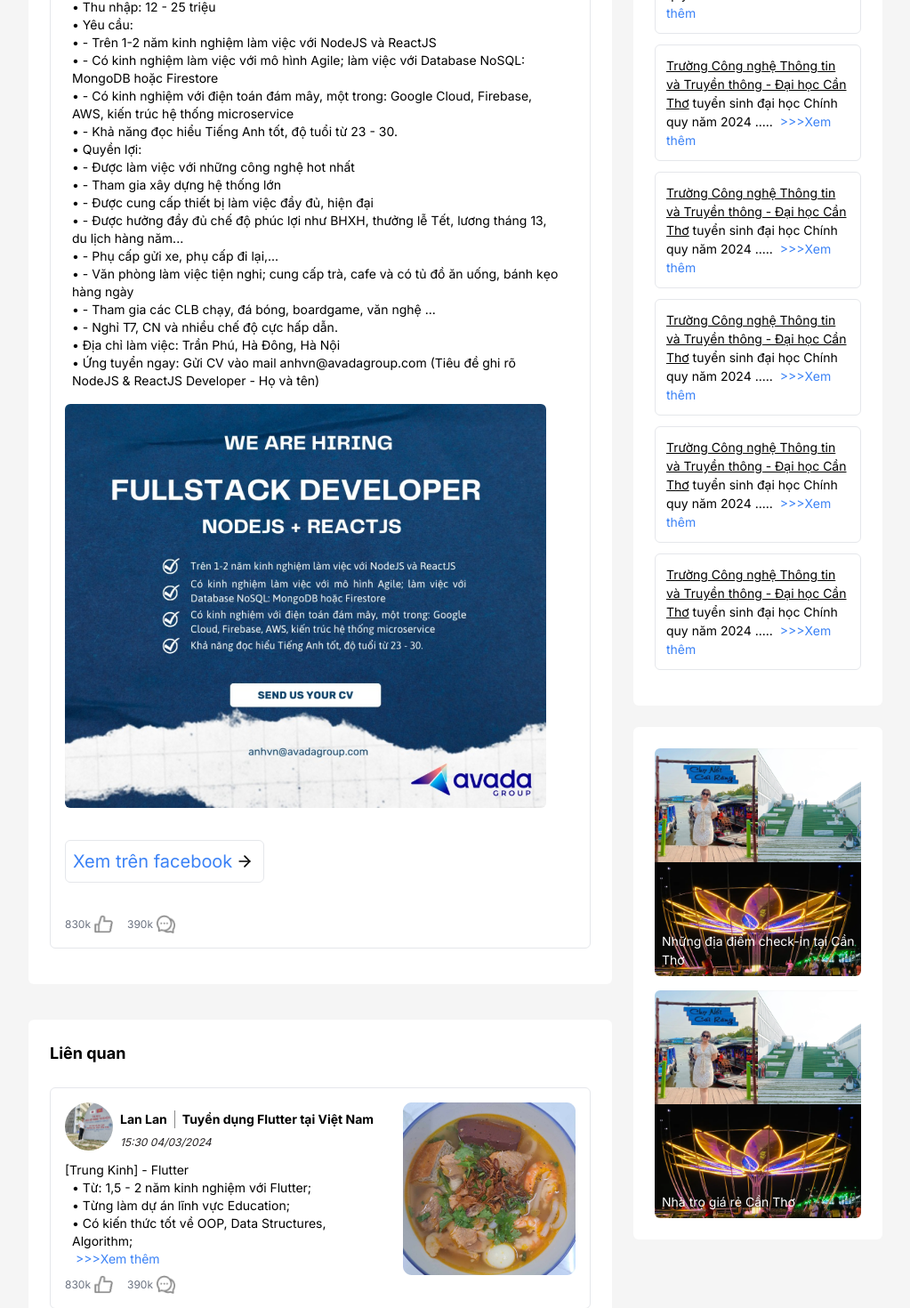
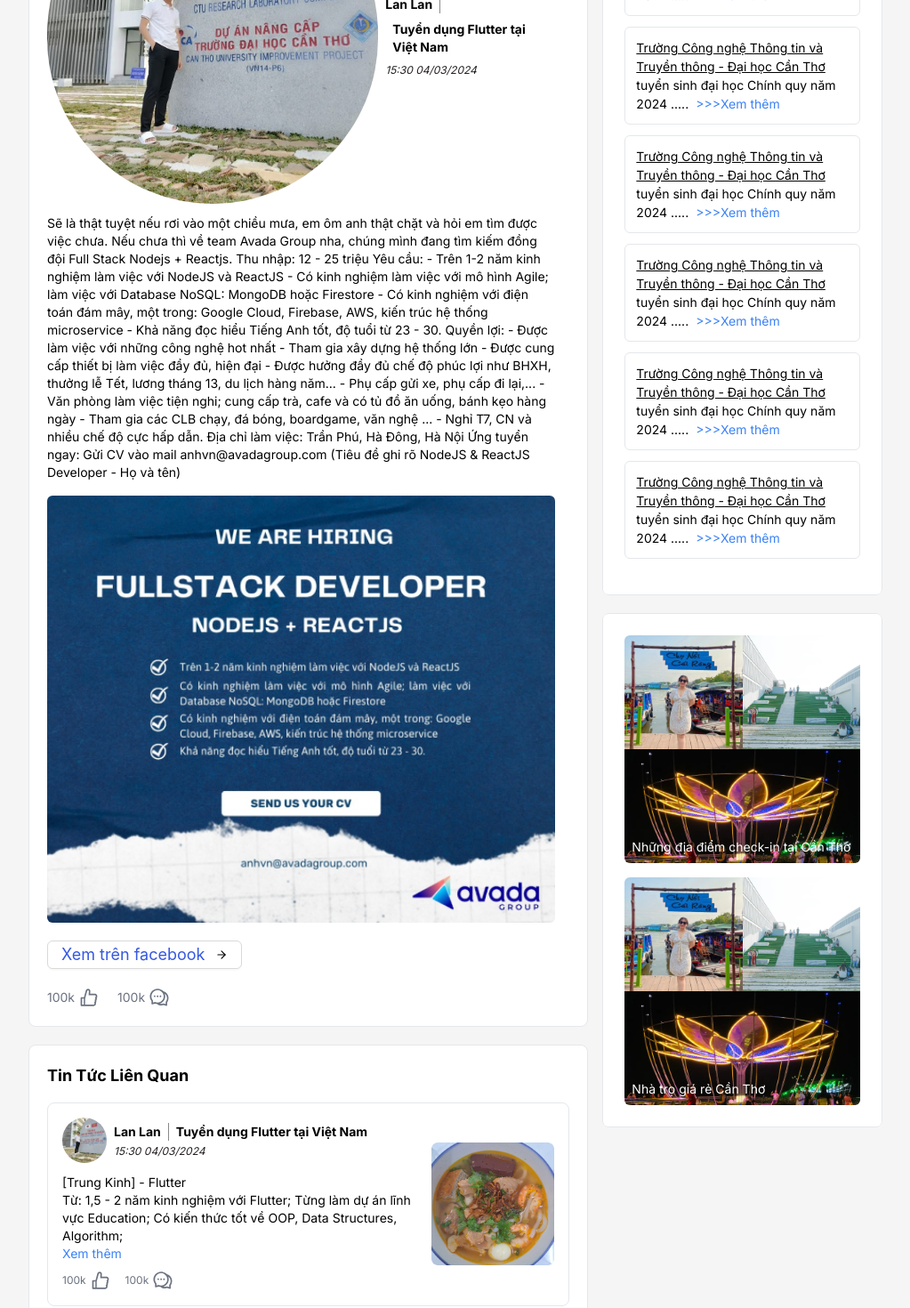
Before and after one commit to anhtan2223/Canthohub, a Next.js app in the folder FE/: page /tintuc/1 in a window 1280 px wide. Shown: the part 480-1950 px from the top of the page at 89% size, without its empty margins (128-1151 px from the left). Built offline with nearby package versions, Linux system fonts and the light colour scheme.

Commit message:
Update Layout News & Change Login/Register

```diff
--- a/FE/app/(Home)/tintuc/[id]/page.tsx
+++ b/FE/app/(Home)/tintuc/[id]/page.tsx
@@ -1,30 +1,39 @@
-import Events from "@/app/ui/Home/tintuc/events";
-import EventsSection from "@/app/ui/Home/tintuc/EventsSection";
-import NewsDetail from "@/app/ui/Home/tintuc/NewsDetail";
-import RelatedNews from "@/app/ui/Home/tintuc/RelatedNews";
-import Breadcrumbs from "@/app/ui/Master/breadcrums";
+import Events from "@ui/Home/tintuc/events";
+import EventsSection from "@ui/Home/tintuc/EventsSection";
+import NewsDetail from "@ui/Home/tintuc/NewsDetail";
+import RelatedNews from "@ui/Home/tintuc/RelatedNews";
+import Breadcrumbs from "@ui/Master/breadcrums";
 
 export default function Page() {
     const breadcrumbs = [
         { label: 'Trang chủ', href: '/' },
         { label: 'Tin tức', href: '/tintuc' },
-        { label: 'id', href: '/tintuc/1', active: true },
+        { label: 'Tuyển dụng Flutter tại Việt Nam', href: '/tintuc/1', active: true },
     ];
 
     return (
-        <div className="">
-            <div className="w-full">
+        <div >
+            <div className=" w-full">
                 <Breadcrumbs breadcrumbs={breadcrumbs} />
             </div>
-            <div className="flex space-x-6 justify-center items-start w-full">
-                <main className="flex-grow">
-                    <NewsDetail />
-                    <RelatedNews />
-                </main>
-                <aside className="flex flex-col space-y-6 flex-shrink-0" style={{ width: '280px' }}>
-                    <Events />
-                    <EventsSection />
-                </aside>
+            <div className="flex">
+                <div className="w-8/12 ">
+                    <div className="bg-white border rounded-lg p-5">
+                        <NewsDetail />
+                    </div>
+                    <div className="mt-5 bg-white border rounded-lg p-5">
+                        <RelatedNews />
+                    </div>
+                </div>
+                <div className='w-4/12 ml-4'>
+                    <div className='mb-5 border rounded-lg '>
+                        <Events></Events>
+                    </div>
+                    <div className='mt-5 border rounded-lg'>
+                        <EventsSection></EventsSection>
+                    </div>
+                </div>
+
             </div>
         </div>
     );
--- a/FE/app/page.tsx
+++ b/FE/app/page.tsx
@@ -6,6 +6,7 @@ export default function MainPage() {
         { name: "Register", url: "/dangky" },
         { name: "My Account", url: "/taikhoan" },
         { name: "My Post", url: "/baidang" },
+        { name: "Master Search", url: "/timkiem" },
         { name: "___________________", url: "/" },
         { name: "News", url: "/tintuc" },
         { name: "Detail News", url: "/tintuc/1" },
--- a/FE/app/ui/Home/tintuc/NewsDetail.tsx
+++ b/FE/app/ui/Home/tintuc/NewsDetail.tsx
@@ -1,7 +1,9 @@
 'use client';
+import { FiArrowRight } from 'react-icons/fi';
+import Image from 'next/image'
+import { Button } from 'antd';
+import { AiOutlineLike, AiOutlineComment } from "react-icons/ai";
 
-import React from 'react';
-import { FiArrowRight, FiMoreHorizontal } from 'react-icons/fi';
 
 const NewsDetail = () => {
     const post = {
@@ -9,37 +11,18 @@ const NewsDetail = () => {
         author: 'Lan Lan',
         title: 'Tuyển dụng Flutter tại Việt Nam',
         time: '15:30 04/03/2024',
-        description: [
-            'Sẽ là thật tuyệt nếu rơi vào một chiều mưa, em ôm anh thật chặt và hỏi em tìm được việc chưa. Nếu chưa thì về team Avada Group nha, chúng mình đang tìm kiếm đồng đội Full Stack Nodejs + Reactjs.',
-            'Thu nhập: 12 - 25 triệu',
-            'Yêu cầu:',
-            '- Trên 1-2 năm kinh nghiệm làm việc với NodeJS và ReactJS',
-            '- Có kinh nghiệm làm việc với mô hình Agile; làm việc với Database NoSQL: MongoDB hoặc Firestore',
-            '- Có kinh nghiệm với điện toán đám mây, một trong: Google Cloud, Firebase, AWS, kiến trúc hệ thống microservice',
-            '- Khả năng đọc hiểu Tiếng Anh tốt, độ tuổi từ 23 - 30.',
-            'Quyền lợi:',
-            '- Được làm việc với những công nghệ hot nhất',
-            '- Tham gia xây dựng hệ thống lớn',
-            '- Được cung cấp thiết bị làm việc đầy đủ, hiện đại',
-            '- Được hưởng đầy đủ chế độ phúc lợi như BHXH, thưởng lễ Tết, lương tháng 13, du lịch hàng năm...',
-            '- Phụ cấp gửi xe, phụ cấp đi lại,...',
-            '- Văn phòng làm việc tiện nghi; cung cấp trà, cafe và có tủ đồ ăn uống, bánh kẹo hàng ngày',
-            '- Tham gia các CLB chạy, đá bóng, boardgame, văn nghệ ...',
-            '- Nghỉ T7, CN và nhiều chế độ cực hấp dẫn.',
-            'Địa chỉ làm việc: Trần Phú, Hà Đông, Hà Nội',
-            'Ứng tuyển ngay: Gửi CV vào mail anhvn@avadagroup.com (Tiêu đề ghi rõ NodeJS & ReactJS Developer - Họ và tên)'
-        ],
+        description: 'Sẽ là thật tuyệt nếu rơi vào một chiều mưa, em ôm anh thật chặt và hỏi em tìm được việc chưa. Nếu chưa thì về team Avada Group nha, chúng mình đang tìm kiếm đồng đội Full Stack Nodejs + Reactjs. Thu nhập: 12 - 25 triệu Yêu cầu: - Trên 1-2 năm kinh nghiệm làm việc với NodeJS và ReactJS - Có kinh nghiệm làm việc với mô hình Agile; làm việc với Database NoSQL: MongoDB hoặc Firestore - Có kinh nghiệm với điện toán đám mây, một trong: Google Cloud, Firebase, AWS, kiến trúc hệ thống microservice - Khả năng đọc hiểu Tiếng Anh tốt, độ tuổi từ 23 - 30. Quyền lợi: - Được làm việc với những công nghệ hot nhất - Tham gia xây dựng hệ thống lớn - Được cung cấp thiết bị làm việc đầy đủ, hiện đại - Được hưởng đầy đủ chế độ phúc lợi như BHXH, thưởng lễ Tết, lương tháng 13, du lịch hàng năm... - Phụ cấp gửi xe, phụ cấp đi lại,... - Văn phòng làm việc tiện nghi; cung cấp trà, cafe và có tủ đồ ăn uống, bánh kẹo hàng ngày - Tham gia các CLB chạy, đá bóng, boardgame, văn nghệ ... - Nghỉ T7, CN và nhiều chế độ cực hấp dẫn. Địa chỉ làm việc: Trần Phú, Hà Đông, Hà Nội Ứng tuyển ngay: Gửi CV vào mail anhvn@avadagroup.com (Tiêu đề ghi rõ NodeJS & ReactJS Developer - Họ và tên)' ,
         likes: '830k',
         comments: '390k'
     };
 
     return (
-        <div className="bg-white px-6 pt-6 pb-10 rounded-md space-y-6 flex-grow">
-            <div key={post.id} className="bg-white p-4 rounded-md flex justify-between items-start border border-gray-200 relative">
+        <div className="rounded-lg flex-grow">
+            <div key={post.id} className="relative">
                 <div className="flex-1 mr-4">
                     <div className="flex items-center space-x-2 mb-3">
-                        <div className="w-[54px] h-[54px] rounded-full flex items-center justify-center">
-                            <img src="/avatar.jpg" alt="Avatar" className="rounded-full w-full h-full" />
+                        <div className="w-fit h-fit">
+                            <Image width={40} height={40} src="/avatar.jpg" alt="Avatar" className="rounded-full w-full h-full" />
                         </div>
                         <div>
                             <div className="font-bold border-r border-[#898989] inline-block pr-2 text-sm">{post.author}</div>
@@ -48,33 +31,28 @@ const NewsDetail = () => {
                         </div>
                     </div>
                     <div className="text-sm text-black">
-                        {post.description.map((desc, i) => (
-                            <p key={i} className='pl-2'>&bull; {desc}</p>
-                        ))}
-                        <div className="flex-shrink-0 w-[541px] h-[454px] mt-4">
-                            <img src="/avadagroup.png" alt="Food" className="w-full h-auto object-cover rounded-md" />
+                        {post.description}
+                        <div className="object-contain w-full mt-4">
+                            <Image width={500} height={500} src="/avadagroup.png" alt="Food" className="w-full h-auto object-cover rounded-md" />
                         </div>
                     </div>
-                    <div className="mt-9 mb-9">
-                        <a
-                            href="#"
-                            className="flex items-center text-xl h-12 w-56 text-blue-500 border border-black-500 rounded-md px-2 py-1"
-                        >
-                            Xem trên facebook <FiArrowRight className="ml-1 text-black" />
-                        </a>
+                    <div className="my-5">
+                        <Button>
+                            <p className='text-medium-blue text-lg'>
+                                Xem trên facebook
+                            </p>
+                            <FiArrowRight className="ml-1 text-black" />
+                        </Button>
                     </div>
-                    <div className="mt-2 text-gray-500 text-xs flex space-x-4">
+                    <div className="mt-2 text-gray-500 text-base flex gap-5">
                         <div className="flex items-center space-x-1">
-                            <span>{post.likes}</span>
-                            <img src="/Icon/like.png" alt="" className='w-[21px] h-[21px]' />
+                            <span>100k</span>
+                            <AiOutlineLike className='w-[24px] h-[24px]' />
                         </div>
                         <div className="flex items-center space-x-1">
-                            <span>{post.comments}</span>
-                            <img src="/Icon/cmt.png" alt="" className='w-[21px] h-[21px]' />
+                            <span>100k</span>
+                            <AiOutlineComment className='w-[24px] h-[24px]' />
                         </div>
-                    </div>
-                    <div className="absolute top-6 right-10 text-2xl">
-                        <FiMoreHorizontal className="text-gray-600 cursor-pointer" />
                     </div>
                 </div>
             </div>
--- a/FE/app/ui/Home/tintuc/RelatedNews.tsx
+++ b/FE/app/ui/Home/tintuc/RelatedNews.tsx
@@ -1,63 +1,13 @@
-'use client';
-
-import React from 'react';
+import Card from "@ui/Home/tintuc/Card"
 
 const RelatedNews = () => {
-    const posts = [...Array(3)].map((_, index) => ({
-        id: index + 1,
-        author: 'Lan Lan',
-        title: 'Tuyển dụng Flutter tại Việt Nam',
-        time: '15:30 04/03/2024',
-        description: [
-            'Từ: 1,5 - 2 năm kinh nghiệm với Flutter;',
-            'Từng làm dự án lĩnh vực Education;',
-            'Có kiến thức tốt về OOP, Data Structures, Algorithm;'
-        ],
-        likes: '830k',
-        comments: '390k'
-    }));
 
     return (
-        <div className="bg-white px-6 pt-6 pb-10 rounded-md space-y-6 flex-grow my-10">
-            <p className='font-bold text-lg mb-6'>Liên quan</p>
-            {posts.map((post) => (
-                <div key={post.id} className="bg-white p-4 rounded-md flex justify-between items-start border border-gray-200">
-                    <div className="flex-1 mr-4">
-                        <div className="flex items-center space-x-2 mb-3">
-                            <div className="w-[54px] h-[54px] rounded-full flex items-center justify-center">
-                                <img src="/avatar.jpg" alt="Avatar" className="rounded-full w-full h-full" />
-                            </div>
-                            <div>
-                                <div className="font-bold border-r border-[#898989] inline-block pr-2 text-sm">{post.author}</div>
-                                <div className="font-bold inline-block p-2 text-sm">{post.title}</div>
-                                <div className="italic text-xs text-[#231F20]">{post.time}</div>
-                            </div>
-                        </div>
-                        <div className="text-sm text-black">
-                            [Trung Kinh] - Flutter<br />
-                            {post.description.map((desc, i) => (
-                                <p key={i} className='pl-2'>&bull; {desc}</p>
-                            ))}
-                            <p className='pl-2'>
-                                <a href="#" className="text-blue-500 ml-1"> {'>>>'}Xem thêm </a>
-                            </p>
-                        </div>
-                        <div className="mt-2 text-gray-500 text-xs flex space-x-4">
-                            <div className="flex items-center space-x-1">
-                                <span>{post.likes}</span>
-                                <img src="/Icon/like.png" alt="" className='w-[21px] h-[21px]' />
-                            </div>
-                            <div className="flex items-center space-x-1">
-                                <span>{post.comments}</span>
-                                <img src="/Icon/cmt.png" alt="" className='w-[21px] h-[21px]' />
-                            </div>
-                        </div>
-                    </div>
-                    <div className="flex-shrink-0 w-[194px] h-[194px]">
-                        <img src="/bun.png" alt="Food" className="w-full h-auto object-cover rounded-md" />
-                    </div>
-                </div>
-            ))}
+        <div className="rounded-lg">
+            <p className="font-bold text-lg">Tin Tức Liên Quan</p>
+            <Card ></Card>
+            <Card ></Card>
+            <Card ></Card>
         </div>
     );
 }
```
Also changed, not shown: FE/app/ui/Auth/dangky/register.tsx (+15 -10 lines), FE/app/ui/Auth/dangnhap/login.tsx (+24 -13 lines).
